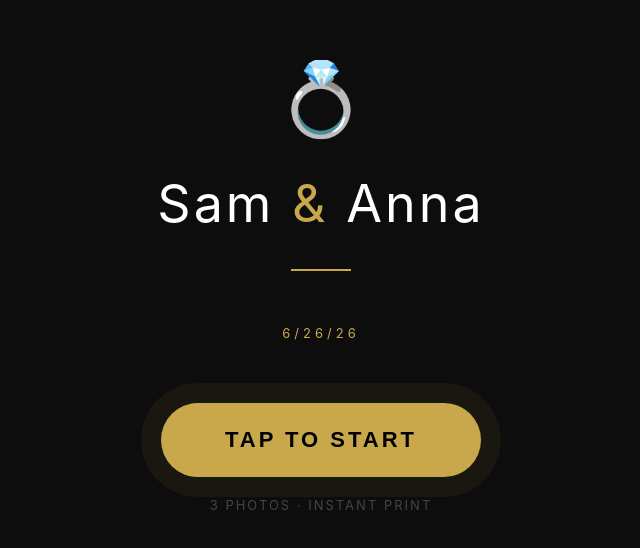
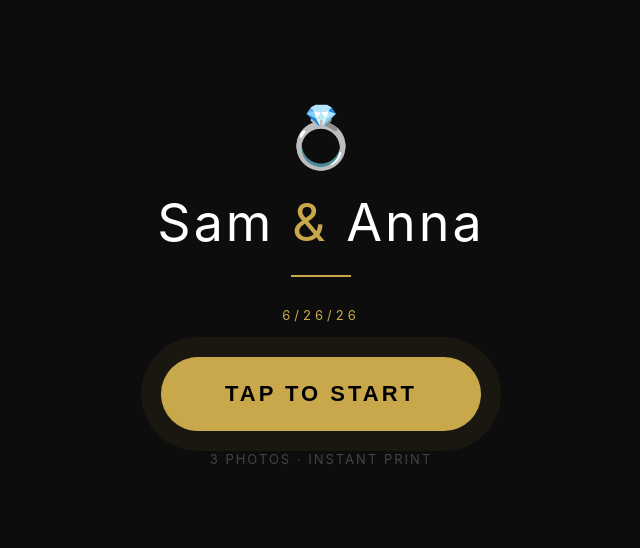
Before and after one commit to davetanner87-cpu/sam-and-anna-photos, a website: page public/booth/index.html in a window 1280 px wide. Shown: the part 112-660 px from the top of the page, without its empty margins (319-959 px from the left). Drawn offline with Linux system fonts and the light colour scheme.

Commit message:
Fix idle screen spacing, button visible on iPad

```diff
--- a/public/booth/index.html
+++ b/public/booth/index.html
@@ -32,17 +32,17 @@
     .screen.active { opacity: 1; pointer-events: all; }
 
     /* ── IDLE SCREEN ─────────────────────────────── */
-    #screen-idle { background: var(--dark); text-align: center; padding: 40px; }
-    .idle-rings { font-size: 72px; margin-bottom: 24px; animation: float 3s ease-in-out infinite; }
+    #screen-idle { background: var(--dark); text-align: center; padding: 20px; overflow: hidden; }
+    .idle-rings { font-size: 60px; margin-bottom: 12px; animation: float 3s ease-in-out infinite; }
     @keyframes float { 0%,100%{transform:translateY(0)} 50%{transform:translateY(-12px)} }
     .idle-title { font-size: 52px; font-weight: 400; color: #fff; letter-spacing: 3px; line-height: 1.1; margin-bottom: 12px; }
     .idle-title strong { font-weight: 400; display: inline; }
-    .idle-dates { margin: 24px auto; }
+    .idle-dates { margin: 12px auto; }
     .idle-date-row { font-size: 13px; letter-spacing: 4px; text-transform: uppercase; color: var(--gold); margin: 6px 0; }
     .idle-date-row span { color: #555; }
-    .gold-rule { width: 60px; height: 2px; background: var(--gold); margin: 24px auto; }
+    .gold-rule { width: 60px; height: 2px; background: var(--gold); margin: 12px auto; }
     .tap-btn {
-      margin-top: 32px;
+      margin-top: 16px;
       background: var(--gold); color: #000;
       font-size: 22px; font-weight: 800; letter-spacing: 3px; text-transform: uppercase;
       border: none; border-radius: 999px;
```
